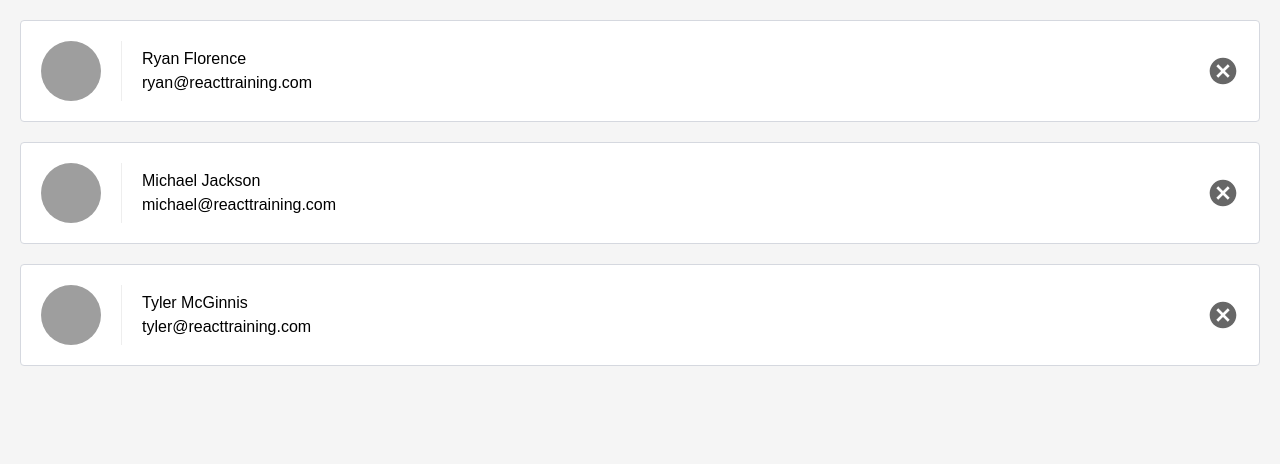
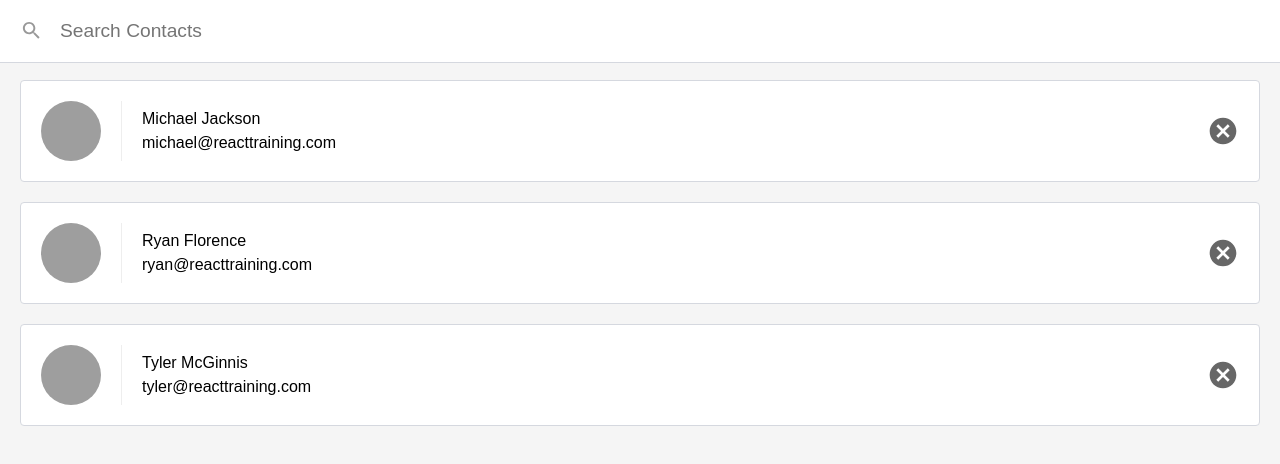
Before and after one commit to stephanos7/react-fundamentals-practice, a React (Create React App) app: page / in a window 1280 px wide. Shown: the top 464 px of the page. Built offline with nearby package versions, Linux system fonts and the light colour scheme.

Commit message:
add regexp and sortby packages. add search filtering

```diff
--- a/package.json
+++ b/package.json
@@ -3,10 +3,12 @@
   "version": "0.1.0",
   "private": true,
   "dependencies": {
+    "escape-string-regexp": "^1.0.5",
     "prop-types": "^15.6.0",
     "react": "^15.6.1",
     "react-dom": "^15.6.1",
-    "react-scripts": "1.0.12"
+    "react-scripts": "1.0.12",
+    "sort-by": "^1.2.0"
   },
   "scripts": {
     "start": "react-scripts start",
--- a/src/ListContacts.js
+++ b/src/ListContacts.js
@@ -1,16 +1,46 @@
 import React, {Component} from 'react';
 import PropTypes from "prop-types";
+import escapeStringRegexp from "escape-string-regexp";
+import sortBy from "sort-by";
 
 class ListContacts extends Component{
   static propTypes = {
-    contacts : PropTypes.array.IsRequired,
-    onDeleteContact : PropTypes.func.IsRequired
+    contacts : PropTypes.array.isRequired,
+    onDeleteContact : PropTypes.func.isRequired
+  }
+
+  state = {
+    query: ""
+  }
+
+  updateQuery = (query) => {
+    this.setState({ query: query.trim() })
   }
 
   render(){
+    let filteredContacts;
+    if (this.state.query){
+      const match = new RegExp(escapeStringRegexp(this.state.query), "i");
+      filteredContacts = this.props.contacts.filter((element) => match.test(element.name));
+    }else{
+      filteredContacts = this.props.contacts;
+    }
+
+    filteredContacts.sort(sortBy("name"));
+
     return (
+      <div className="list-contacts">
+        <div className="list-contacts-top">
+          <input
+            className="search-contacts"
+            type="text"
+            placeholder="Search Contacts"
+            value={this.state.query}
+            onChange={(event) => this.updateQuery(event.target.value)}
+          />
+        </div>
         <ol className="contact-list">
-        {this.props.contacts.map((contact) => (
+          {filteredContacts.map((contact) => (
             <li key={contact.id} className="contact-list-item">
               <div className="contact-avatar" style={{
                 backgroundImage:`url(${contact.avatarURL})`
@@ -23,6 +53,7 @@ class ListContacts extends Component{
             </li>
           ))}
         </ol>
+      </div>
     )
   }
 }
```
Also changed, not shown: 1 other file (tests, documents, lock files or other folders). Lines whose indentation alone changed are shown as unchanged.
